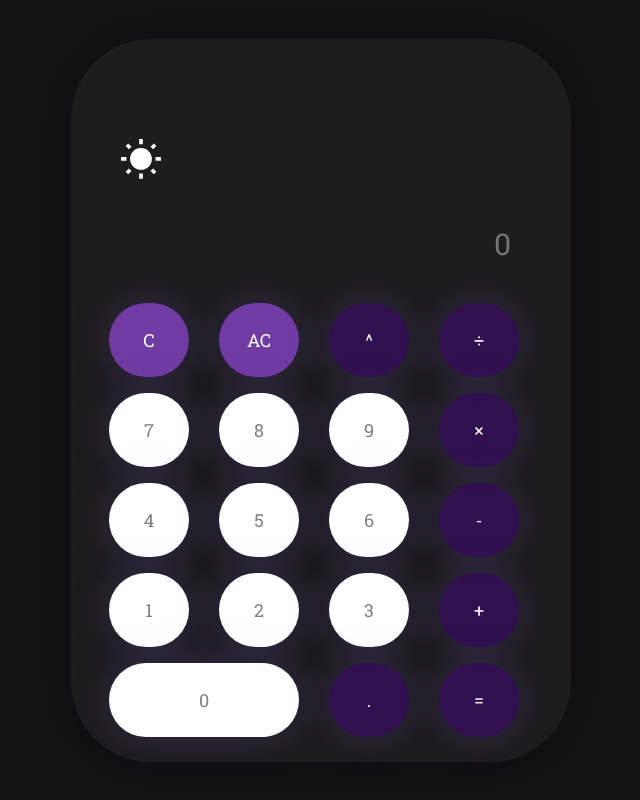
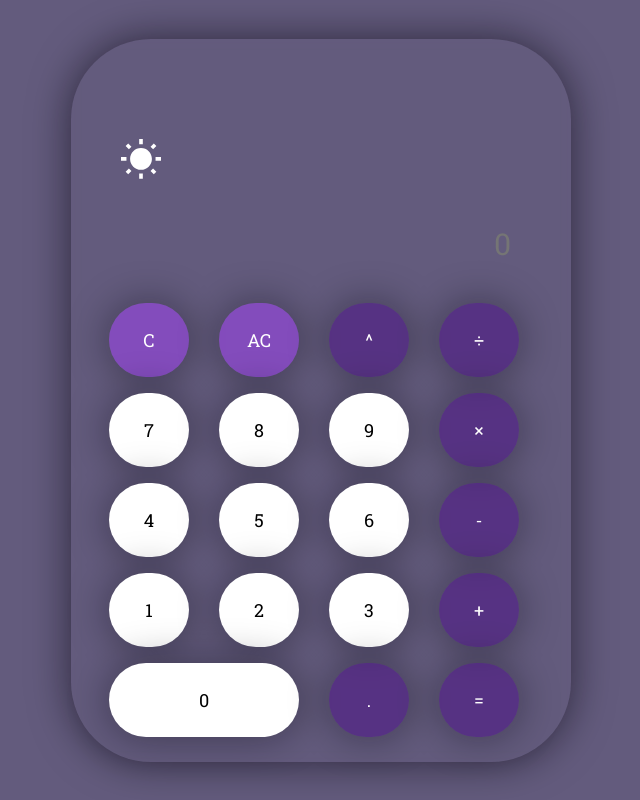
Before and after one commit to f3hint0la/calculator, a plain HTML site: page index.html in a window 1280 px wide. Shown: the whole page, without its empty margins (319-959 px from the left). Drawn offline with Linux system fonts and the light colour scheme.

Commit message:
Minor changes

```diff
--- a/index.html
+++ b/index.html
@@ -6,7 +6,7 @@
     <meta http-equiv="X-UA-Compatible" content="IE=edge">
     <meta name="viewport" content="width=device-width, initial-scale=1.0">
     <title>Calculator</title>
-    <link rel="stylesheet" href="styles/dark.css" id="theme">
+    <link rel="stylesheet" href="styles/light.css" id="theme">
     <!-- font awesome link -->
     <link rel="stylesheet" href="https://cdnjs.cloudflare.com/ajax/libs/font-awesome/6.2.1/css/all.min.css">
     <!-- google fonts -->
```
Also changed, not shown: 1 other file.
